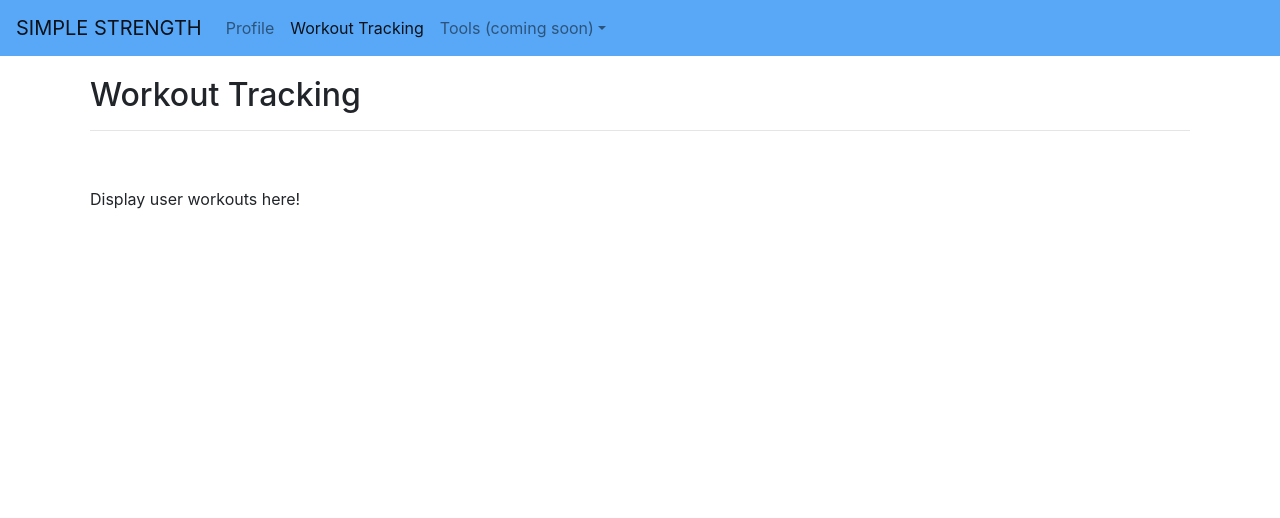
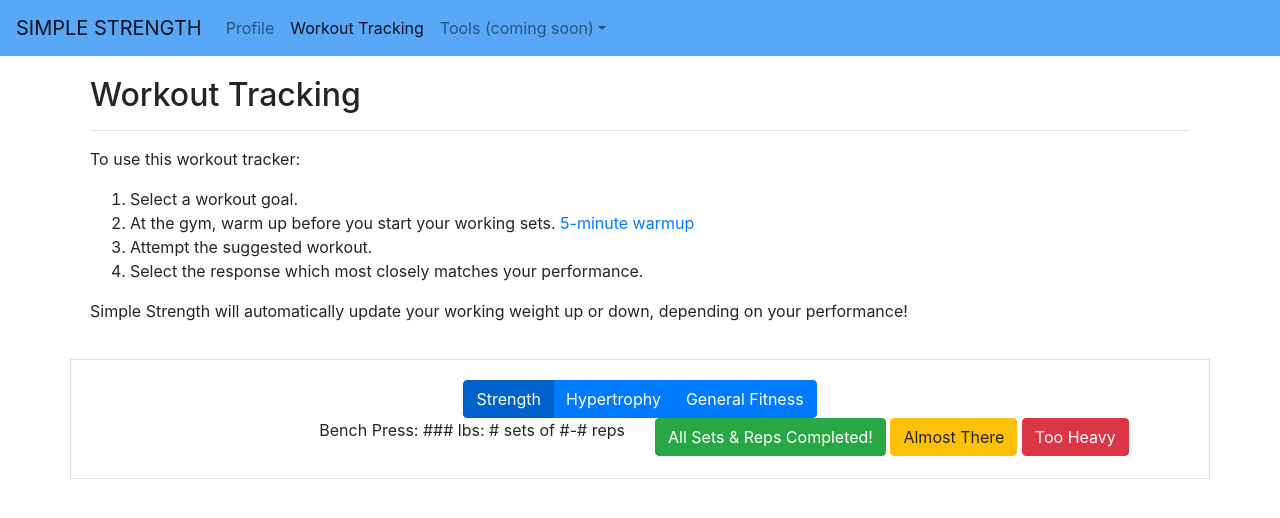
Before and after one commit to dereklcarnley/SimpleStrength-UI, a plain HTML site: page tracking.html in a window 1280 px wide. Drawn offline with nearby package versions, Linux system fonts and the light colour scheme.

Commit message:
Update tracking.html

```diff
--- a/tracking.html
+++ b/tracking.html
@@ -42,14 +42,43 @@
             <div class="col">
                 <h2>Workout Tracking</h2>
                 <hr class="solid">
+                <p>To use this workout tracker:</p>
+                <ol>
+                    <li>Select a workout goal.</li>
+                    <li>At the gym, warm up before you start your working sets. <a href="https://www.triathlete.com/training/ask-a-trainer-how-should-i-warm-up-for-strength-training/" target="blank">5-minute warmup</a></li>
+                    <li>Attempt the suggested workout.</li>
+                    <li>Select the response which most closely matches your performance.</li>
+                </ol>
+                <p>Simple Strength will automatically update your working weight up or down, depending on your performance!</p>
             </div>
         </div>
     </div>
 
-    <div class="container">
+    <div class="container border">
         <div class="row">
-            <div class="col">
-                Display user workouts here!
+            <div class="col text-center">
+                <div class="btn-group btn-group-toggle" data-toggle="buttons">
+                    <label class="btn btn-primary active">
+                      <input type="radio" name="goal" id="strength" autocomplete="off" checked> Strength
+                    </label>
+                    <label class="btn btn-primary">
+                      <input type="radio" name="goal" id="hypertrophy" autocomplete="off"> Hypertrophy
+                    </label>
+                    <label class="btn btn-primary">
+                      <input type="radio" name="goal" id="general" autocomplete="off"> General Fitness
+                    </label>
+                  </div>
+            </div>
+        </div>
+
+        <div class="row">
+            <div class="col text-right">
+                <p>Bench Press: ### lbs: # sets of #-# reps</p>
+            </div>
+            <div class="col text-left">
+                <button class="btn btn-success">All Sets & Reps Completed!</button>
+                <button class="btn btn-warning">Almost There</button>
+                <button class="btn btn-danger">Too Heavy</button>
             </div>
         </div>
     </div>
```
Also changed, not shown: index.html (+1 -1 lines).
